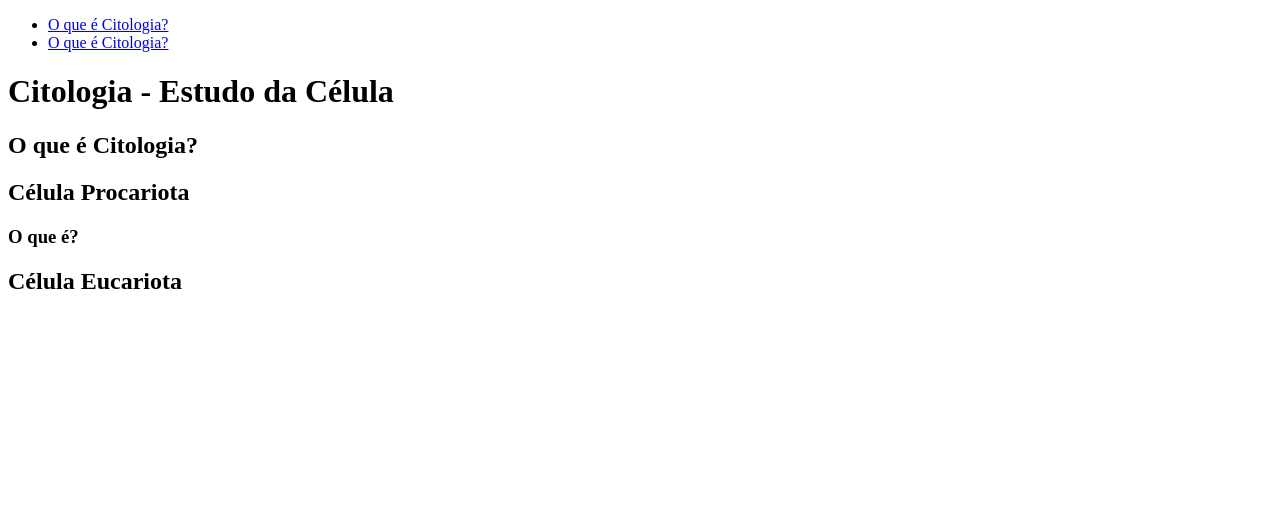
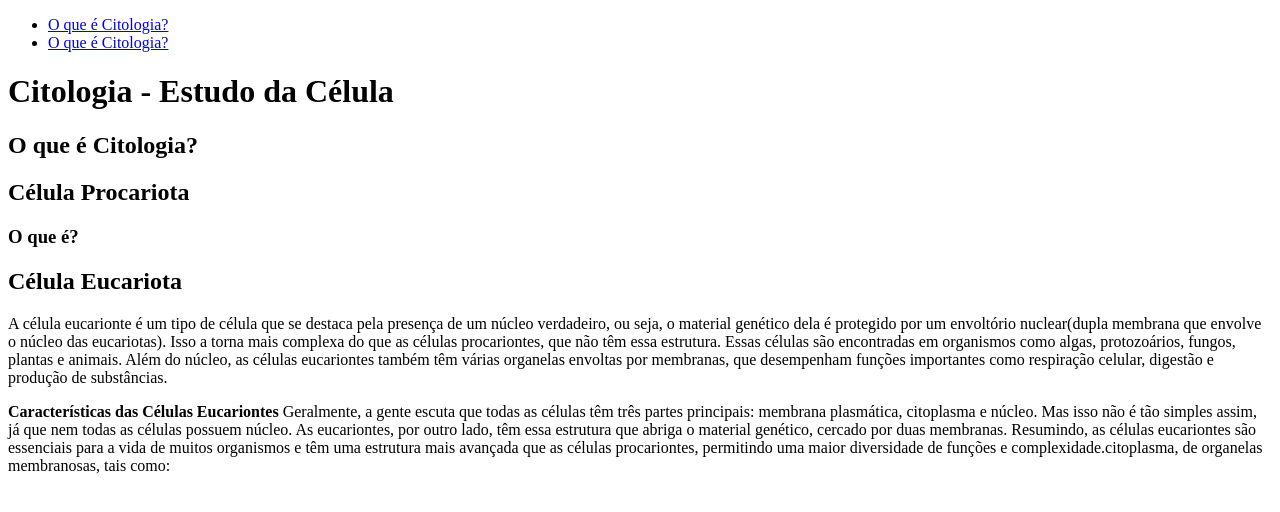
Before and after one commit to juliacdss/biologia, a plain HTML site: page index.html in a window 1280 px wide. Drawn offline with Linux system fonts and the light colour scheme.

Commit message:
alterações

```diff
--- a/index.html
+++ b/index.html
@@ -43,7 +43,26 @@
         <section class="eucariota">
 
             <h2>Célula Eucariota</h2>
-            <p></p>
+                <p>A célula eucarionte é um tipo de célula que se destaca pela presença de um núcleo verdadeiro, ou seja, o
+                    material genético dela é protegido por um envoltório nuclear(dupla membrana que envolve o núcleo das eucariotas). Isso a torna mais complexa do que as
+                    células procariontes, que não têm essa estrutura.
+
+                    Essas células são encontradas em organismos como algas, protozoários, fungos, plantas e animais. Além do
+                    núcleo, as células eucariontes também têm várias organelas envoltas por membranas, que desempenham
+                    funções importantes como respiração celular, digestão e produção de substâncias.
+                </p>
+                <p><strong>Características das Células Eucariontes</strong>
+
+                    Geralmente, a gente escuta que todas as células têm três partes principais: membrana plasmática,
+                    citoplasma e núcleo. Mas isso não é tão simples assim, já que nem todas as células possuem núcleo. As
+                    eucariontes, por outro lado, têm essa estrutura que abriga o material genético, cercado por duas
+                    membranas.
+
+
+                    Resumindo, as células eucariontes são essenciais para a vida de muitos organismos e têm uma estrutura
+                    mais avançada que as células procariontes, permitindo uma maior diversidade de funções e
+                    complexidade.citoplasma, de organelas membranosas, tais como:
+                </p>
 
         </section>
 
```
